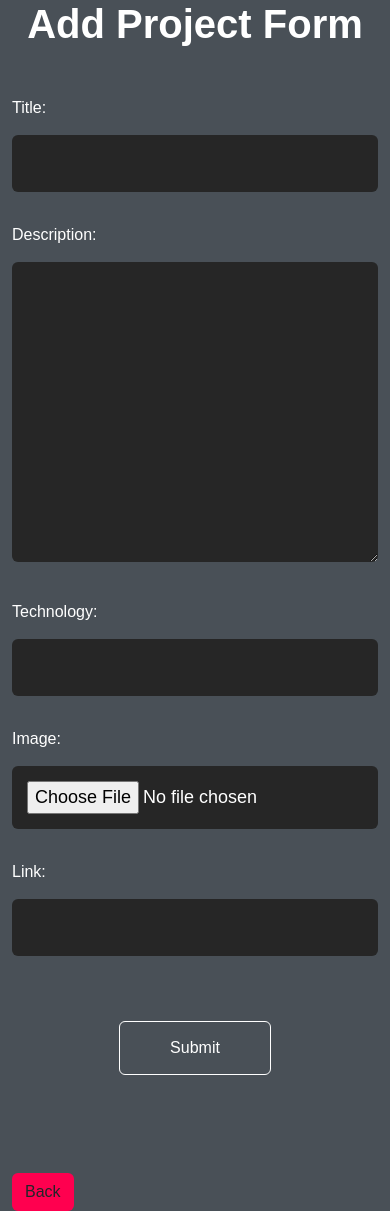
After one commit to fresher-dev/MyPortfolio, a Django app: page /add/project/ in a window 390 px wide. The commit adds this page. Run offline with Django 4.2, Linux system fonts and the light colour scheme.

Commit message:
add project template

```diff
--- a/personal_portfolio/urls.py
+++ b/personal_portfolio/urls.py
@@ -9,6 +9,7 @@ urlpatterns = [
 	path("<int:pk>/", views.ProjectDetailView.as_view(), name="detail"),
 	path("explorer/", views.work_explorer, name="explorer"),
 	path("send-mail/", views.sendMail, name="send"),
+	path("add/project/", views.CreateProjectView.as_view(), name="add-project"),
 ]
 
 
--- a/personal_portfolio/views.py
+++ b/personal_portfolio/views.py
@@ -2,6 +2,7 @@ from django.shortcuts import render, redirect
 from .models import Project
 from django.views.generic.list import ListView
 from django.views.generic.detail import DetailView
+from django.views.generic.edit import CreateView
 from django.core.paginator import Paginator, EmptyPage, PageNotAnInteger
 from django.core.mail import send_mail
 from django.conf import settings
@@ -54,3 +55,8 @@ def sendMail(request):
 		receipient_list = [email]
 		send_mail(subject, message, email_form, receipient_list)
 	return redirect("home")
+
+class CreateProjectView(CreateView):
+	model = Project
+	fields = ['title', 'description', 'technology', 'image', 'link']
+	template_name = "personal_portfolio/add_project.html"
--- /dev/null
+++ b/templates/personal_portfolio/add_project.html
@@ -0,0 +1,24 @@
+{% extends 'base.html' %}
+{% load static %}
+{% block title %}
+	Project Added Form
+{% endblock %}
+{% block content %}
+	<div class="container">
+		<h3 class="sub-title text-center mb-5">Add Project Form</h3>
+		<div class="row">
+			<div class="col"></div>
+			<div class="col-md-6">
+				<form action="{% url 'home' %}" method="POST" enctype="multipart/form-data">
+					{% csrf_token %}
+					{{ form.as_p }}
+					<button class="btn mybtn" type="submit">Submit</button>
+				</form>
+			</div>
+			<div class="col"></div>
+		</div>
+		<div class="mt-5">
+			<a href="{% url 'home' %}" class="btn btn-2">Back</a>
+		</div>
+	</div>
+{% endblock %}
--- a/templates/personal_portfolio/work_explorer.html
+++ b/templates/personal_portfolio/work_explorer.html
@@ -10,7 +10,9 @@
 	<div id="portfolio">
 		<div class="container">
 			<h1 class="sub-title">Portfolio List Here</h1>
-
+			<div class="">
+				<a href="{% url 'add-project' %}" class="btn btn-2">Add Project</a>
+			</div>
 			<div class="row work-list">
 				{% for project in page_obj %}
 				<div class="col-lg-4">
```
Also changed, not shown: db.sqlite3, media/img/personal-blog.png (added), media/img/weather_app_in_django.png (added), static/img/personal-blog.png (added), static/img/weather_app_in_django.png (added).
